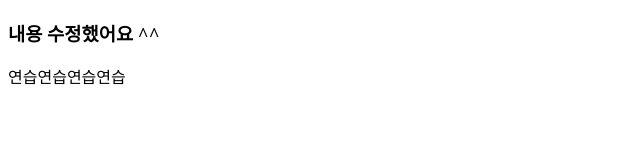
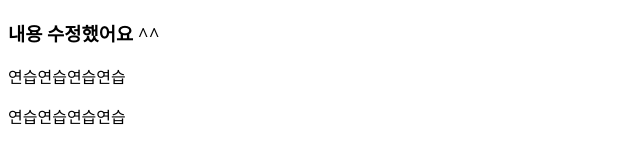
Before and after one commit to chi-0/git_base, a plain HTML site: page index.html in a window 1280 px wide. Shown: the whole page, without its empty margins (0-640 px from the left). Drawn offline with Linux system fonts and the light colour scheme.

Commit message:
집 작업

```diff
--- a/index.html
+++ b/index.html
@@ -9,6 +9,7 @@
     <!-- <h2>내용 작성 ^^</h2> -->
     <h3>내용 수정했어요 ^^</h3>
     <p>연습연습연습연습</p>
+    <p>연습연습연습연습</p>
 </body>
 </html>
 
```
